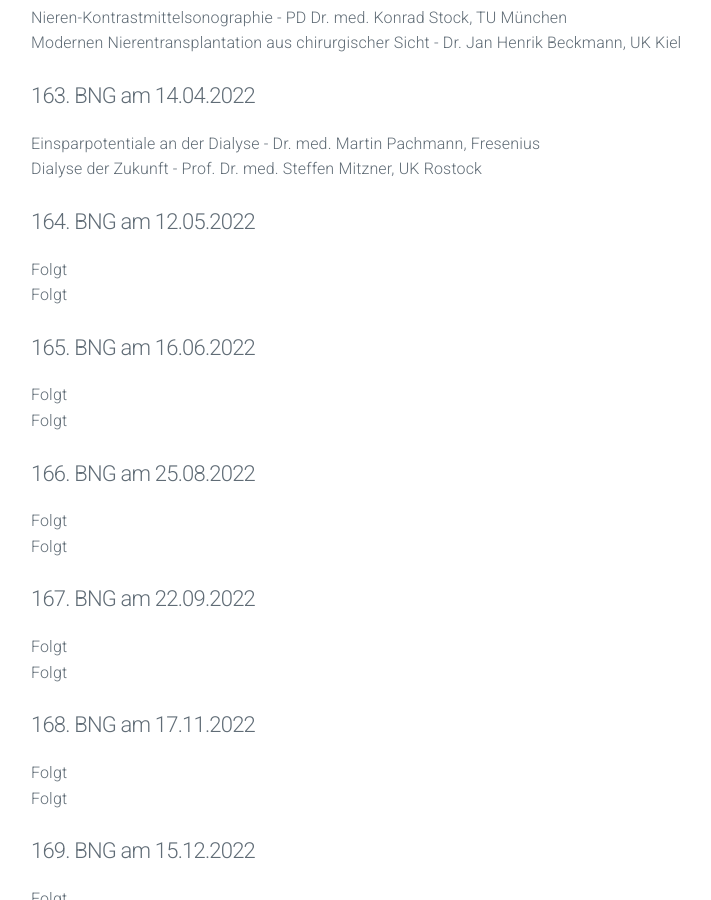
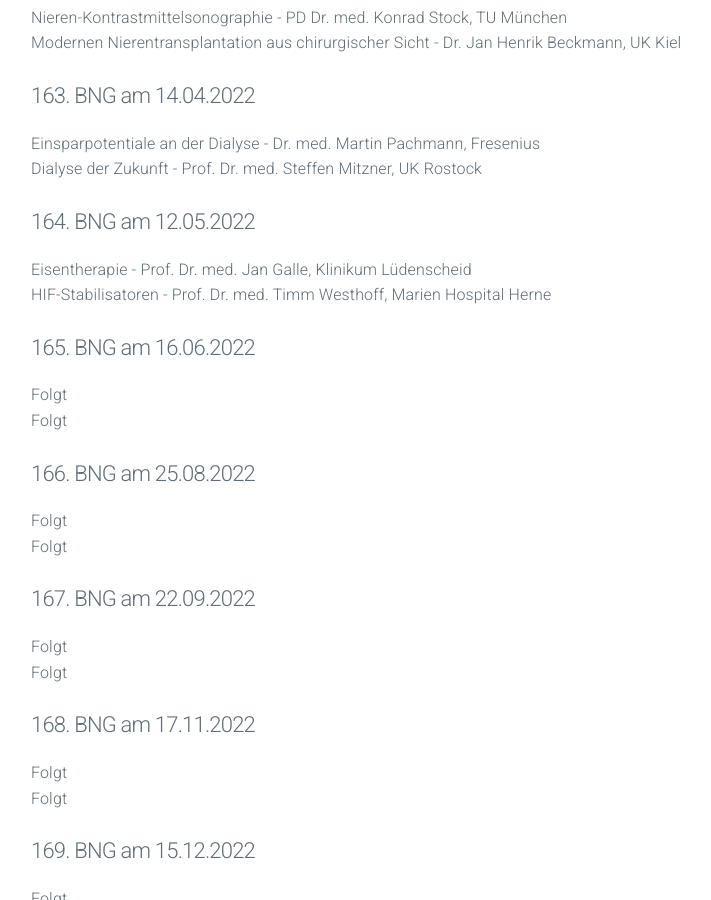
Before and after one commit to manuelpaul86/manuelpaul86.github.io, a Jekyll site: the page built from termine.md, in a window 1280 px wide and 900 px high, scrolled down 796 px. Shown: the whole window, without its empty margins (179-890 px from the left). Built offline with Jekyll 4.4.1, drawn with Linux system fonts in a browser that asks for light colours.

Commit message:
Update termine.md

```diff
--- a/termine.md
+++ b/termine.md
@@ -26,8 +26,8 @@ Einsparpotentiale an der Dialyse - Dr. med. Martin Pachmann, Fresenius
 Dialyse der Zukunft - Prof. Dr. med. Steffen Mitzner, UK Rostock
 
 #### 164. BNG am 12.05.2022
-Folgt
-Folgt
+Eisentherapie - Prof. Dr. med. Jan Galle, Klinikum Lüdenscheid
+HIF-Stabilisatoren - Prof. Dr. med. Timm Westhoff, Marien Hospital Herne
 
 #### 165. BNG am 16.06.2022
 Folgt
```
